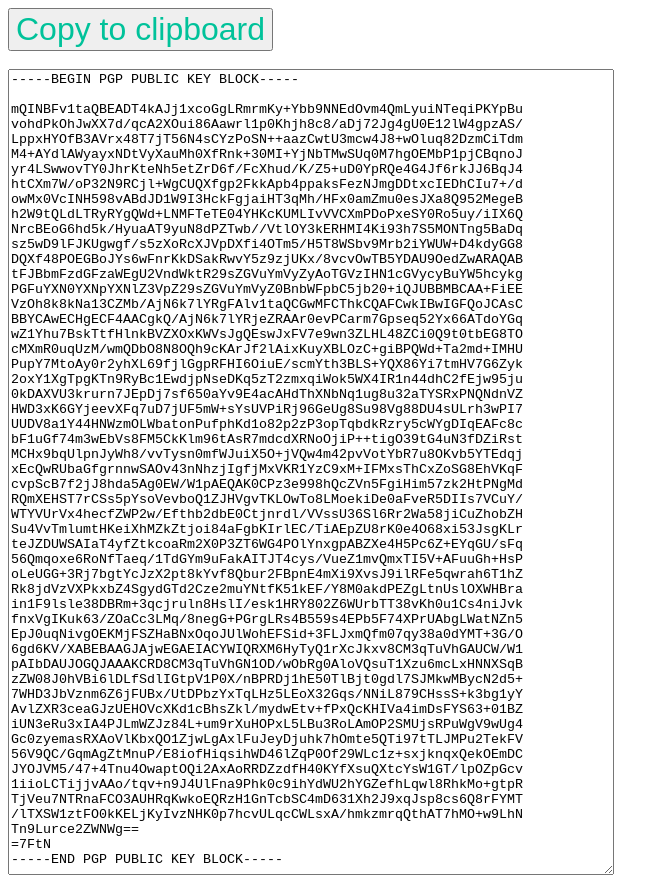
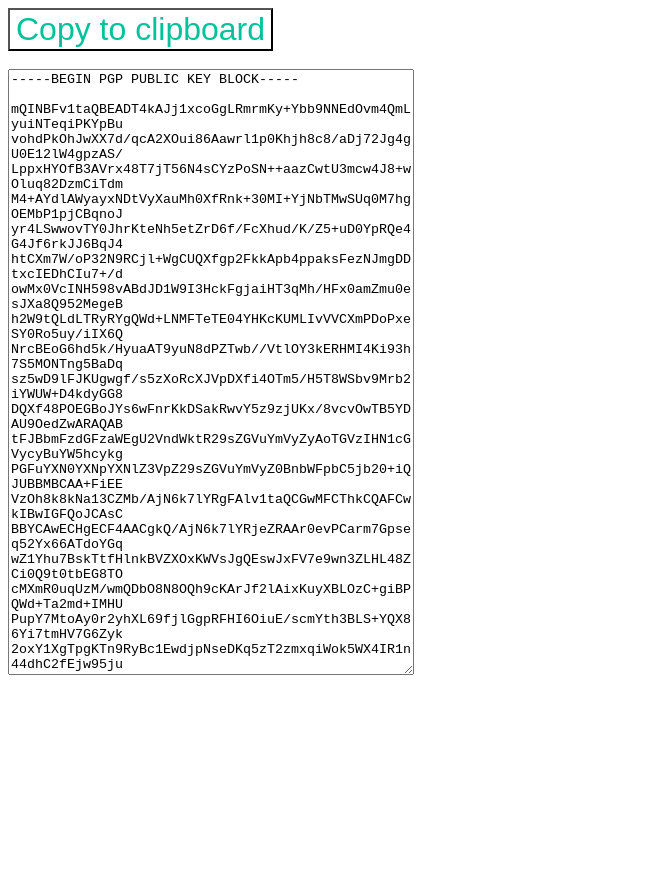
Before and after one commit to mister-bulle/mister-bulle.github.io, a plain HTML site: page index.html in a window 1280 px wide. Shown: the whole page, without its empty margins (0-669 px from the left). After the commit the page ends 800 px from the top, so only its background shows below. Drawn offline with Linux system fonts and the light colour scheme.

Commit message:
Update index.html

```diff
--- a/index.html
+++ b/index.html
@@ -8,11 +8,11 @@
     #copyButton {
         font-size: 2em;
         color: #00C29A;
-        background color : #ffffff
+        background-color : #ffffff;
     }
     #gpgKey {
-        width: 600px;
-        height: 800px;
+        width: 400px;
+        height: 600px;
     }
     </style>
   </head>
```
